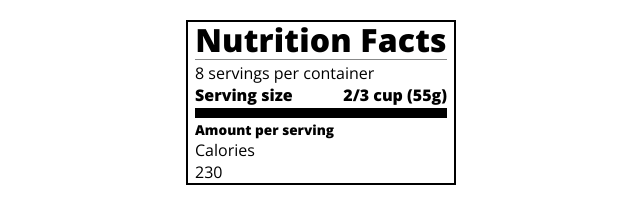
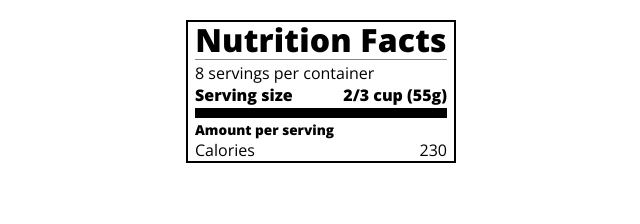
Before and after one commit to JosephKemper/NutritionLabel, a plain HTML site: page index.html in a window 1280 px wide. Shown: the whole page, without its empty margins (319-959 px from the left). Drawn offline with nearby package versions, Linux system fonts and the light colour scheme.

Commit message:
Completed Step 34

```diff
--- a/styles.css
+++ b/styles.css
@@ -55,3 +55,9 @@ p {
 .calories-info h2 {
   margin: 0;
 }
+
+.calories-info {
+  display: flex;
+  justify-content: space-between;
+  align-items: flex-end;
+}
```
